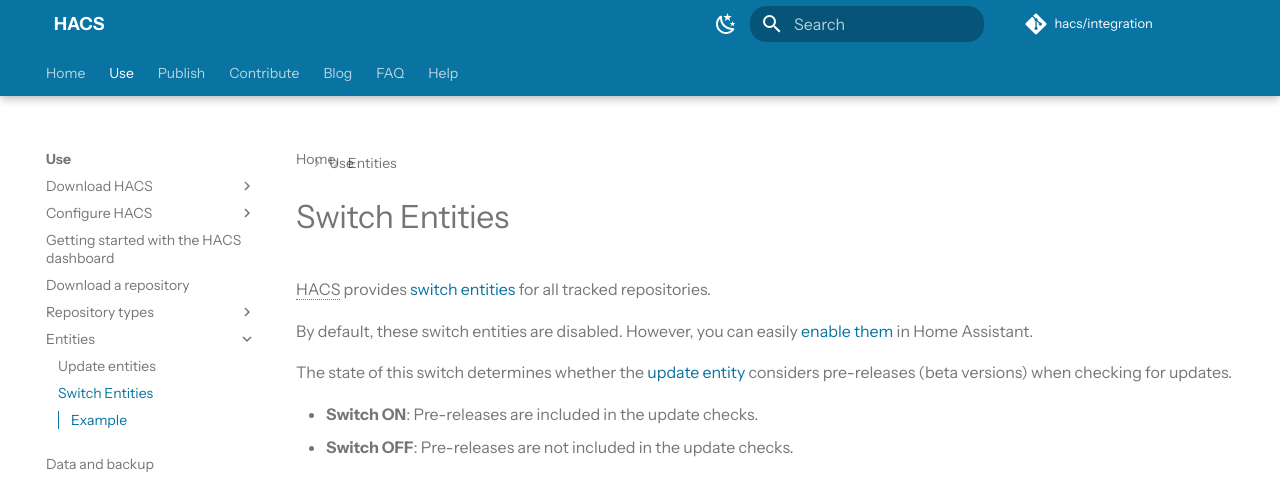
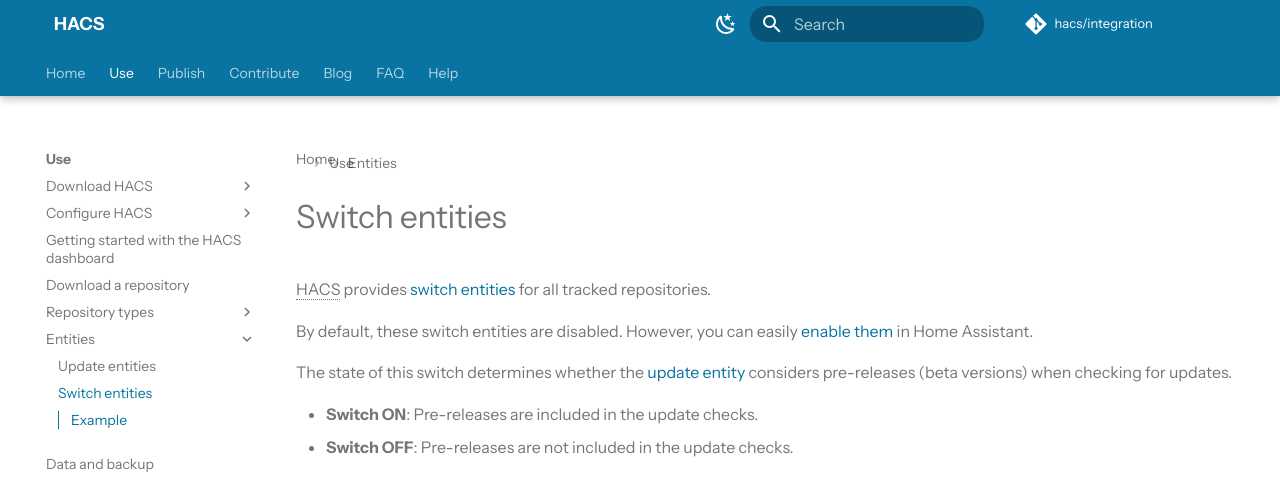
Before and after one commit to hacs/documentation, an MkDocs documentation site: the page built from source/docs/use/entities/switch.md, in a window 1280 px wide and 997 px high. Shown: the top 483 px of the window. Built offline with MkDocs 1.6.1 and Material for MkDocs 9.7.7, drawn with Linux system fonts in a browser that asks for light colours; some web fonts are replaced; plug-ins that fetch from the network failed and are left out; comment, search, counter and statistics services are not loaded.

```diff
--- a/source/docs/use/entities/switch.md
+++ b/source/docs/use/entities/switch.md
@@ -1,5 +1,5 @@
 ---
-title: Switch Entities
+title: Switch entities
 description: 'Switch entities'
 ---
 
```
